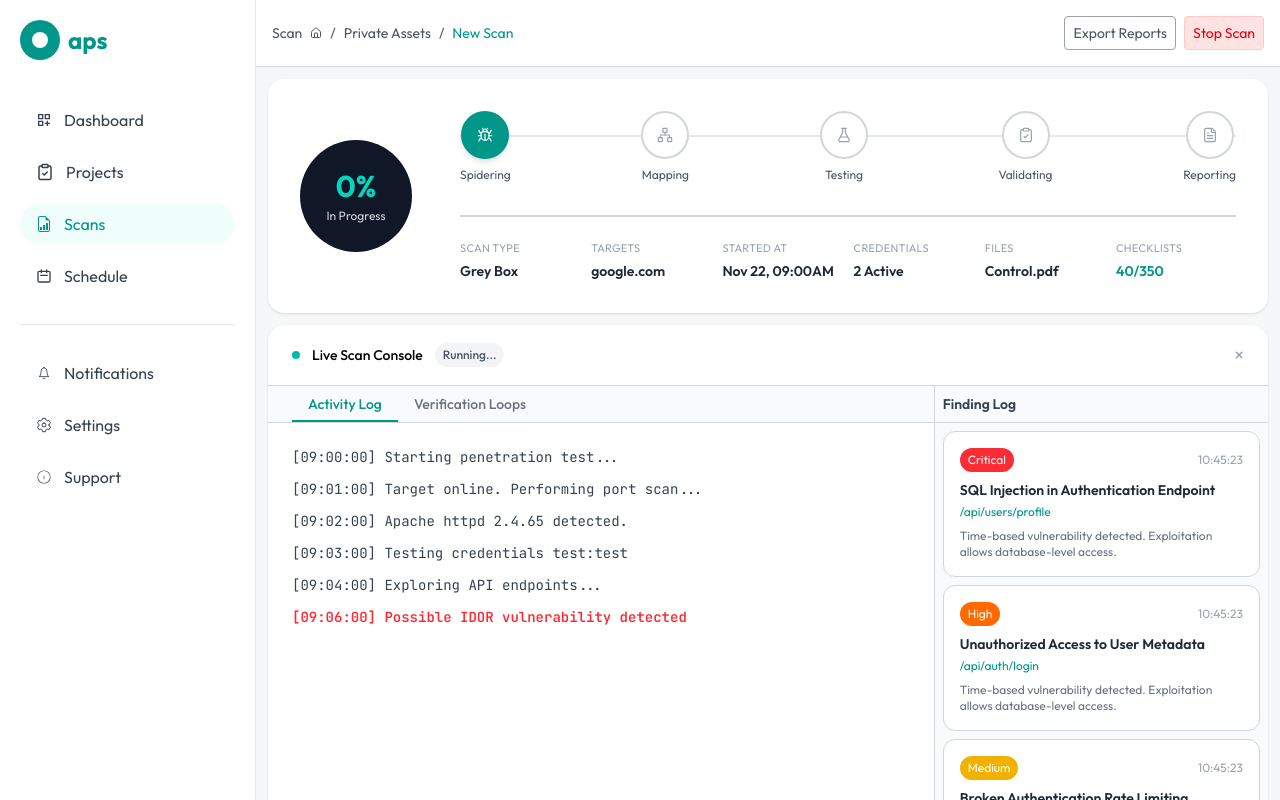
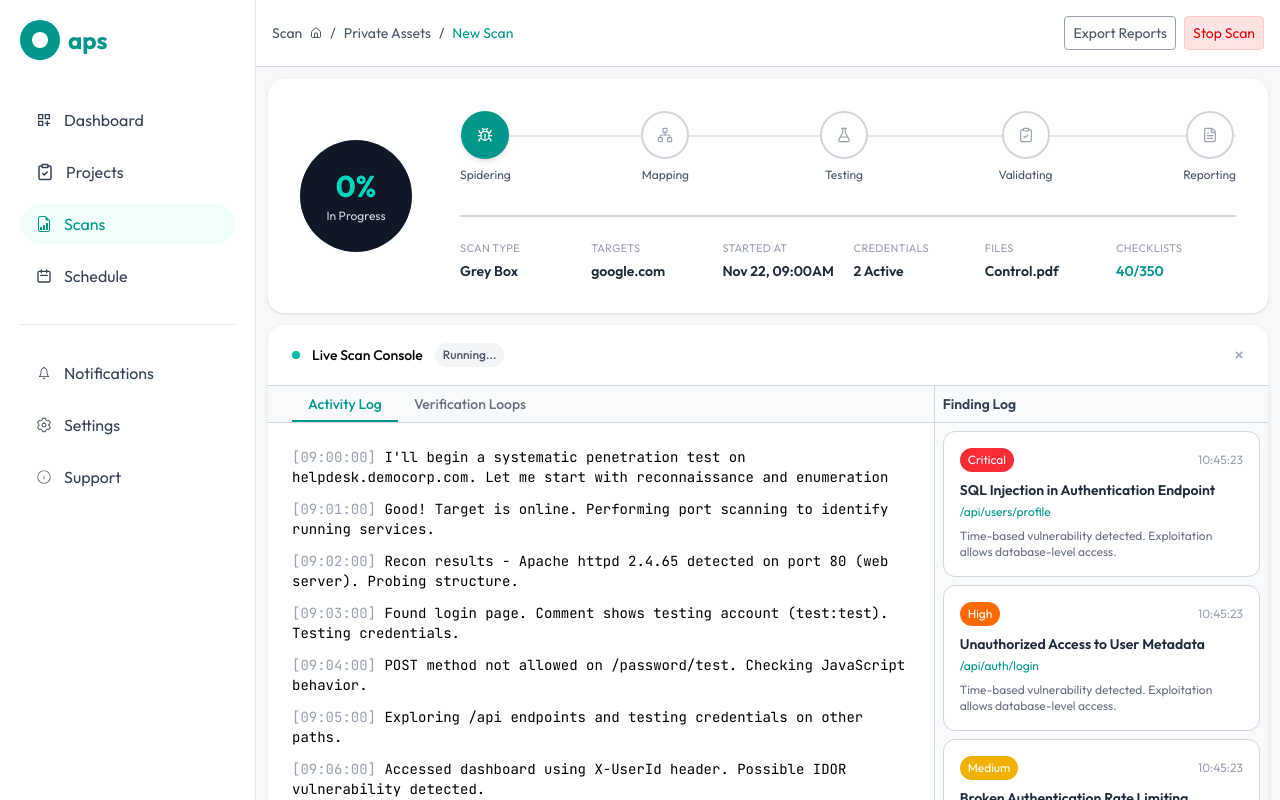
Before and after one commit to Saurabh-Chede/Frontend-Design-Challenge-, a React (Vite) app: page /scans in a window 1280 px wide. Shown: the top 800 px of the page. Built offline with nearby package versions, Linux system fonts and the light colour scheme.

Commit message:
first commit

```diff
--- a/src/components/common/Button.jsx
+++ /dev/null
@@ -1,10 +0,0 @@
-const Button = ({ text, onClick }) => (
-  <button
-    onClick={onClick}
-    className="w-full mt-3 bg-cyan-500 text-white py-2 rounded"
-  >
-    {text}
-  </button>
-);
-
-export default Button;
--- a/src/components/common/Input.jsx
+++ /dev/null
@@ -1,8 +0,0 @@
-const Input = ({ ...props }) => (
-  <input
-    {...props}
-    className="w-full mb-3 p-2 border rounded dark:bg-gray-600"
-  />
-);
-
-export default Input;
--- a/src/components/common/SeverityBadge.jsx
+++ /dev/null
@@ -1,13 +0,0 @@
-const colors = {
-  low: "bg-green-500",
-  medium: "bg-yellow-500",
-  high: "bg-red-500"
-};
-
-const SeverityBadge = ({ level }) => (
-  <span className={`text-white px-2 py-1 rounded ${colors[level]}`}>
-    {level}
-  </span>
-);
-
-export default SeverityBadge;
--- /dev/null
+++ b/src/data/scanLogs.json
@@ -0,0 +1,30 @@
+[
+  {
+    "time": "09:00:00",
+    "message": "I'll begin a systematic penetration test on helpdesk.democorp.com. Let me start with reconnaissance and enumeration"
+  },
+  {
+    "time": "09:01:00",
+    "message": "Good! Target is online. Performing port scanning to identify running services."
+  },
+  {
+    "time": "09:02:00",
+    "message": "Recon results - Apache httpd 2.4.65 detected on port 80 (web server). Probing structure."
+  },
+  {
+    "time": "09:03:00",
+    "message": "Found login page. Comment shows testing account (test:test). Testing credentials."
+  },
+  {
+    "time": "09:04:00",
+    "message": "POST method not allowed on /password/test. Checking JavaScript behavior."
+  },
+  {
+    "time": "09:05:00",
+    "message": "Exploring /api endpoints and testing credentials on other paths."
+  },
+  {
+    "time": "09:06:00",
+    "message": "Accessed dashboard using X-UserId header. Possible IDOR vulnerability detected."
+  }
+]
--- a/src/pages/ScanDetail.jsx
+++ b/src/pages/ScanDetail.jsx
@@ -6,6 +6,7 @@ import {
   ClipboardCheck,
   FileText,
 } from "lucide-react";
+import logs from "../data/scanLogs.json";
 
 const ScanDetail = () => {
   const [activeTab, setActiveTab] = useState("activity");
@@ -48,10 +49,8 @@ const ScanDetail = () => {
 
   return (
     <div className="min-h-screen">
-      {/* ================= TOP SECTION ================= */}
       <div className="bg-white rounded-2xl shadow-sm p-8 mb-3">
         <div className="flex gap-12 items-center">
-          {/* LEFT PROGRESS CIRCLE */}
           <div className="w-28 h-28 rounded-full bg-gray-900 text-white flex flex-col items-center justify-center shrink-0">
             <h2 className="text-3xl font-bold text-teal-400">0%</h2>
             <p className="text-xs text-gray-300 mt-1">In Progress</p>
@@ -59,9 +58,7 @@ const ScanDetail = () => {
 
           {/* RIGHT SIDE */}
           <div className="flex-1 flex flex-col">
-            {/* Stepper */}
             <div className="relative flex justify-between items-center mb-8">
-              {/* Line */}
               <div className="absolute top-6 left-0 right-0 h-0.5 bg-gray-200"></div>
 
               {steps.map((step, i) => (
@@ -84,7 +81,6 @@ const ScanDetail = () => {
               ))}
             </div>
 
-            {/* Meta Info */}
             <div className="flex justify-between items-center border-t-2 border-t-gray-300 pt-6 text-sm">
               {[
                 { label: "Scan Type", value: "Grey Box" },
@@ -112,10 +108,7 @@ const ScanDetail = () => {
         </div>
       </div>
 
-      {/* ================= CONSOLE + FINDINGS ================= */}
-      {/* ================= CONSOLE SECTION ================= */}
       <div className="bg-white rounded-2xl shadow-sm overflow-hidden">
-        {/* HEADER - FULL WIDTH */}
         <div className="flex justify-between items-center border-b border-gray-300 px-6 py-4">
           <div className="flex items-center gap-3 text-sm font-medium">
             <span className="w-2 h-2 bg-teal-500 rounded-full"></span>
@@ -127,9 +120,7 @@ const ScanDetail = () => {
           <span className="text-gray-400 cursor-pointer text-lg">×</span>
         </div>
 
-        {/* INNER GRID */}
         <div className="grid grid-cols-3">
-          {/* LEFT SIDE - span 2 */}
           <div className="col-span-2 border-r border-gray-300">
             {/* Tabs */}
             <div className="flex border-b border-gray-300 bg-gray-50 px-6">
@@ -166,14 +157,12 @@ const ScanDetail = () => {
             >
               {activeTab === "activity" && (
                 <>
-                  <p>[09:00:00] Starting penetration test...</p>
-                  <p>[09:01:00] Target online. Performing port scan...</p>
-                  <p>[09:02:00] Apache httpd 2.4.65 detected.</p>
-                  <p>[09:03:00] Testing credentials test:test</p>
-                  <p>[09:04:00] Exploring API endpoints...</p>
-                  <p className="text-red-500 font-semibold">
-                    [09:06:00] Possible IDOR vulnerability detected
+                  {logs.map((log, index) => (
+                    <p key={index}>
+                      <span className="text-gray-400">[{log.time}]</span>{" "}
+                      <span className="text-black">{log.message}</span>
                     </p>
+                  ))}
                 </>
               )}
 
```
Lines whose indentation alone changed are shown as unchanged.
